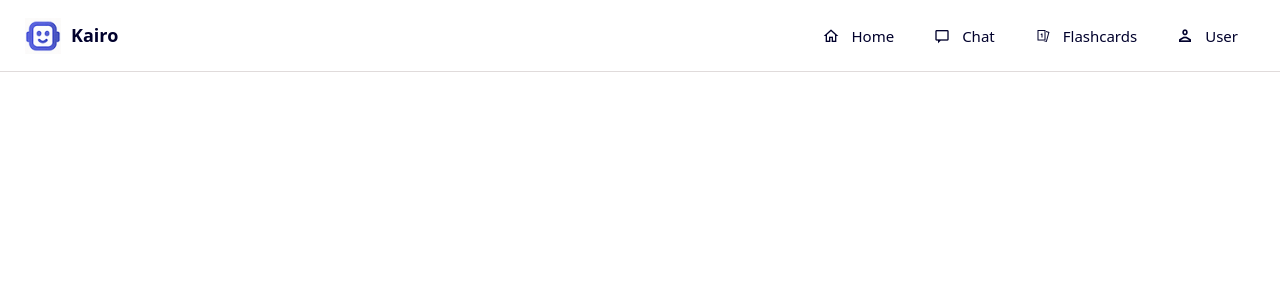
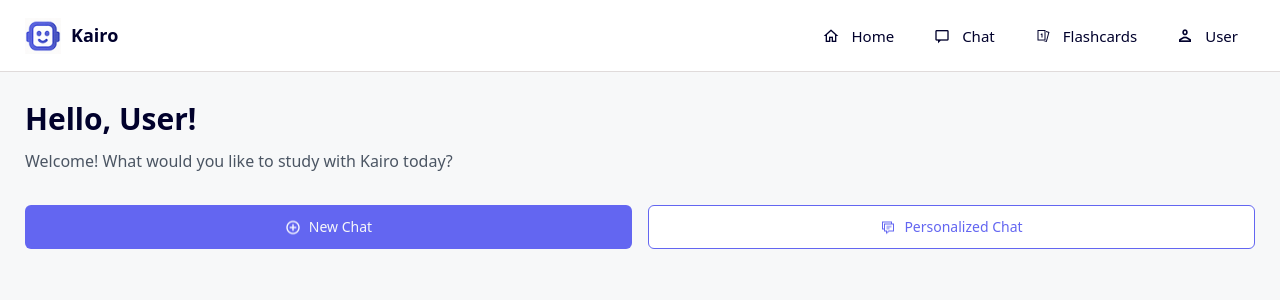
Before and after one commit to moisesferreira123/ChatBot-educacional, a SvelteKit app in the folder kairo-study/: page /home in a window 1280 px wide. Shown: the top 300 px of the page. Built offline with nearby package versions, Linux system fonts and the light colour scheme.

Commit message:
Intro concluída

```diff
--- a/kairo-study/src/app.css
+++ b/kairo-study/src/app.css
@@ -7,7 +7,11 @@
   --color4: rgb(1, 1, 44);
   --color5: rgb(139, 131, 131);
   --color6: #7e80f7;
-  --background-nav-logged-in: hsl(210,40%,96.1%);
+  --color7: rgb(75 85 99 / 1);
+  --color8: hsl(210,40%,96.1%);
+  --color9: #6366f11a;
+  --color10: hsl(222.2, 47.4%, 11.2%);
+  --white: #fff;
 }
 
 * {
--- a/kairo-study/src/lib/components/HeaderLoggedIn.svelte
+++ b/kairo-study/src/lib/components/HeaderLoggedIn.svelte
@@ -1,5 +1,8 @@
 <script>
-  // import HamburgerMenu from "./HamburgerMenu.svelte";
+	// import HamburgerMenu from "./HamburgerMenu.svelte";
+  import { fullName } from '$lib/stores/userDataStore.svelte';
+
+  $: firstName = $fullName.split(' ')[0];
 </script>
 
 <nav class="navbar">
@@ -27,10 +30,11 @@
       </a>
     </li>
 		<li>
-      <a class="user">
+      <button class="user">
         <img width="16px" height="16px" src="/images/icons8-user-16.png" alt="User icon" />
         <p>User</p>
-      </a>
+				<!-- <p>{firstName}</p> -->
+			</button>
       <!-- Colocar um menu parecido com o do Hanburguer -->
     </li>
 		<!-- <HamburgerMenu/> -->
@@ -73,10 +77,6 @@
 		color: var(--color4);
 	}
 
-	.navbar ul a:hover {
-		background-color: var(--background-nav-logged-in);
-	}
-
   li a {
     display: flex;
     flex-direction: row;
@@ -84,9 +84,28 @@
     padding: 10px 12px;
     margin-left: 16px;
     border-radius: 5px;
+		transition: 125ms;
   }
 
+	.navbar ul a:hover {
+		background-color: var(--color8);
+		transition: 250ms;
+	}
 
+	li button {
+    display: flex;
+    flex-direction: row;
+    gap: 12px;
+    padding: 10px 12px;
+    margin-left: 16px;
+    border-radius: 5px;
+		transition: 125ms;
+  }
+
+	.navbar ul button:hover {
+		background-color: var(--color8);
+		transition: 250ms;
+	}
 
   li p {
     line-height: 16px;
--- /dev/null
+++ b/kairo-study/src/lib/components/Intro.svelte
@@ -0,0 +1,104 @@
+<script>
+  import { fullName } from '$lib/stores/userDataStore.svelte';
+
+  // Colocar isso depois de integrar o banco de dados
+  $: firstName = $fullName.split(' ')[0];
+
+  export let title;
+  export let subtitle;
+  export let firstButtonIcon;
+  export let firstButtonText;
+  export let secondButtonIcon;
+  export let secondButtonText;
+</script>
+
+<h1>{title}</h1>
+<p class="subtitle">{subtitle}</p>
+<div class="grid-container">
+  <button class="first-button">
+    <img width="16px" height="16px" src={firstButtonIcon} alt="">
+    <p>{firstButtonText}</p>
+  </button>
+  <button class="second-button">
+    <img src={secondButtonIcon} alt="">
+    <p>{secondButtonText}</p>
+  </button>
+</div>
+
+<style>
+  h1 {
+    font-size: 1.875rem;
+    font-weight: 700;
+    color: var(--color4);
+  }
+
+  .subtitle {
+    margin-top: 8px;
+    margin-bottom: 32px;
+    color: var(--color7);
+  }
+
+  .grid-container {
+    display: grid;
+    grid-template-columns: 1fr 1fr;
+    gap: 1rem;
+  }
+
+  .first-button {
+    background-color: var(--color1);
+    display: flex;
+    justify-content: center;
+    align-items: center;
+    gap: 0.5rem;
+    min-height: 44px;
+    border-radius: calc(0.5rem - 2px);
+    transition: 250ms;
+  }
+
+  .first-button p {
+    font-size: 0.875rem;
+    line-height: 1.25rem;
+    color: var(--color2);
+    font-weight: 500;
+  }
+
+  .first-button img {
+    transform: translateY(0.5px);
+  }
+
+  .first-button:hover {
+    background-color: var(--color6);
+    cursor: pointer;
+    transition: 125ms;
+  }
+
+  .second-button {
+    background-color: var(--white);
+    display: flex;
+    justify-content: center;
+    align-items: center;
+    gap: 0.5rem;
+    min-height: 44px;
+    border-radius: calc(0.5rem - 2px);
+    border: 1px solid var(--color1);
+    transition: 250ms;
+  }
+
+  .second-button p {
+    font-size: 0.875rem;
+    line-height: 1.25rem;
+    color: var(--color1);
+    font-weight: 500;
+  }
+
+  .second-button img {
+    transform: translateY(0.5px);
+  }
+
+  .second-button:hover {
+    background-color: var(--color9);
+    cursor: pointer;
+    transition: 125ms;
+  }
+
+</style>
--- a/kairo-study/src/lib/components/SignInOverlay.svelte
+++ b/kairo-study/src/lib/components/SignInOverlay.svelte
@@ -1,6 +1,7 @@
 <script lang="ts">
 	import { toggleOverlay } from "$lib/stores/overlayStore.svelte";
-  import Overlay from "./Overlay.svelte";
+	import { fullName, email, password } from '$lib/stores/userDataStore.svelte';
+	import Overlay from "./Overlay.svelte";
   const id = 'sign-in';
   const title = 'Get Started Today';
   const subtitle = 'Create your account and start learning smarter';
@@ -9,13 +10,13 @@
 {#snippet form()}
 <form action="#" class="form-style">
   <label for="full-name">Full Name
-    <input type="text" name="full-name" placeholder="Enter your name">
+    <input type="text" bind:value={$fullName} name="full-name" placeholder="Enter your name">
   </label><br>
   <label for="email">Email
-    <input type="email" name="email" placeholder="Enter your email">
+    <input type="email" bind:value={$email} name="email" placeholder="Enter your email">
   </label><br>
   <label for="password">Password
-    <input type="password" name="password" placeholder="Create a password">
+    <input type="password" bind:value={$password} name="password" placeholder="Create a password">
   </label><br>
   <button type="submit" class="create-account">Create Account</button>
 </form>
--- /dev/null
+++ b/kairo-study/src/lib/stores/userDataStore.svelte.ts
@@ -0,0 +1,5 @@
+import { writable } from 'svelte/store';
+
+export const fullName = writable('');
+export const email = writable('');
+export const password = writable('');
--- a/kairo-study/src/routes/+page.svelte
+++ b/kairo-study/src/routes/+page.svelte
@@ -8,8 +8,9 @@
 	// TODO: Entender como que faz pra importar as imagens usando Vite
 	//import icon_kairo from "$app/images/icon-kairo.png"
   import { toggleOverlay } from '$lib/stores/overlayStore.svelte';
-  const sign_in = "sign-in";
+	const sign_in = "sign-in";
   const log_in = "login";
+
 </script>
 
 <nav class="navbar">
--- a/kairo-study/src/routes/flashcards/+page.svelte
+++ b/kairo-study/src/routes/flashcards/+page.svelte
@@ -1,5 +1,27 @@
 <script>
   import HeaderLoggedIn from "$lib/components/HeaderLoggedIn.svelte";
+  import Intro from "$lib/components/Intro.svelte";
 </script>
 
 <HeaderLoggedIn/>
+<main>
+  <Intro
+    title="Flashcards"
+    subtitle="Manage your flashcards for spaced review"
+    firstButtonIcon="/images/icons8-plus-16.png"
+    firstButtonText="Create New Flashcards"
+    secondButtonIcon="/images/icons8-chat-messages-16.png"
+    secondButtonText="Start Review"
+  />
+</main>
+
+<style>
+  :global body {
+    background-color: var(--color2);
+  }
+
+  main {
+    padding-top: 96px;
+    margin: 0 25px;
+  }
+</style>
--- a/kairo-study/src/routes/home/+page.svelte
+++ b/kairo-study/src/routes/home/+page.svelte
@@ -1,5 +1,28 @@
 <script>
   import HeaderLoggedIn from "$lib/components/HeaderLoggedIn.svelte";
+	import Intro from "$lib/components/Intro.svelte";
 </script>
 
 <HeaderLoggedIn/>
+<!-- Trocar User pelo primeiro nome -->
+<main>
+  <Intro
+    title="Hello, User!"
+    subtitle="Welcome! What would you like to study with Kairo today?"
+    firstButtonIcon="/images/icons8-plus-16.png"
+    firstButtonText="New Chat"
+    secondButtonIcon="/images/icons8-chat-messages-16.png"
+    secondButtonText="Personalized Chat"
+  />
+</main>
+
+<style>
+  :global body {
+    background-color: var(--color2);
+  }
+
+  main {
+    padding-top: 96px;
+    margin: 0 25px;
+  }
+</style>
```
Also changed, not shown: kairo-study/static/images/icons8-chat-messages-16.png (added), kairo-study/static/images/icons8-plus-16.png (added).
